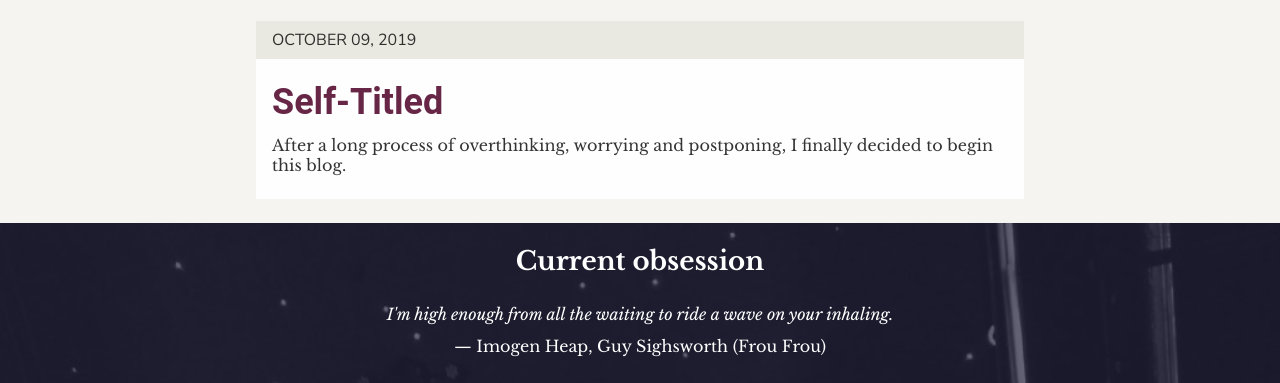
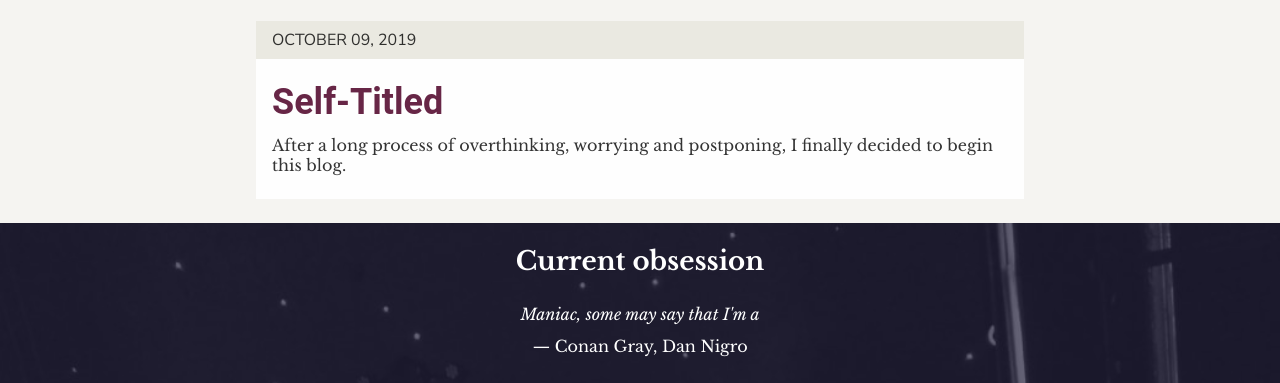
Before and after one commit to JRobsonJr/poems-with-choruses, a Gatsby site: page / in a window 1280 px wide. Shown: the part 1689-2072 px from the top of the page. Built offline with nearby package versions, Linux system fonts and the light colour scheme; Gatsby itself is replaced by a stand-in of ours; a web font is replaced by a local one.

Commit message:
Update current obsession: Maniac by Conan Gray

```diff
--- a/src/components/CurrentObsession.js
+++ b/src/components/CurrentObsession.js
@@ -8,16 +8,13 @@ const CurrentObsession = () => (
             <h2 className="text-light text-center">Current obsession</h2>
             <p className="text-light text-center m-0">
                 <i>
-                    I'm high enough from all the waiting to ride a wave on your
-                    inhaling.
+                    Maniac, some may say that I'm a
                 </i>
             </p>
-            <p className="text-light text-center">
-                — Imogen Heap, Guy Sighsworth (Frou Frou)
-            </p>
+            <p className="text-light text-center">— Conan Gray, Dan Nigro</p>
             <iframe
                 className="responsive-iframe"
-                src="https://www.youtube.com/embed/5XONarRhvI4"
+                src="https://www.youtube.com/embed/-E-_IRJU5w0"
                 frameborder="0"
                 allow="accelerometer; autoplay; encrypted-media; gyroscope; picture-in-picture"
                 allowfullscreen
```
